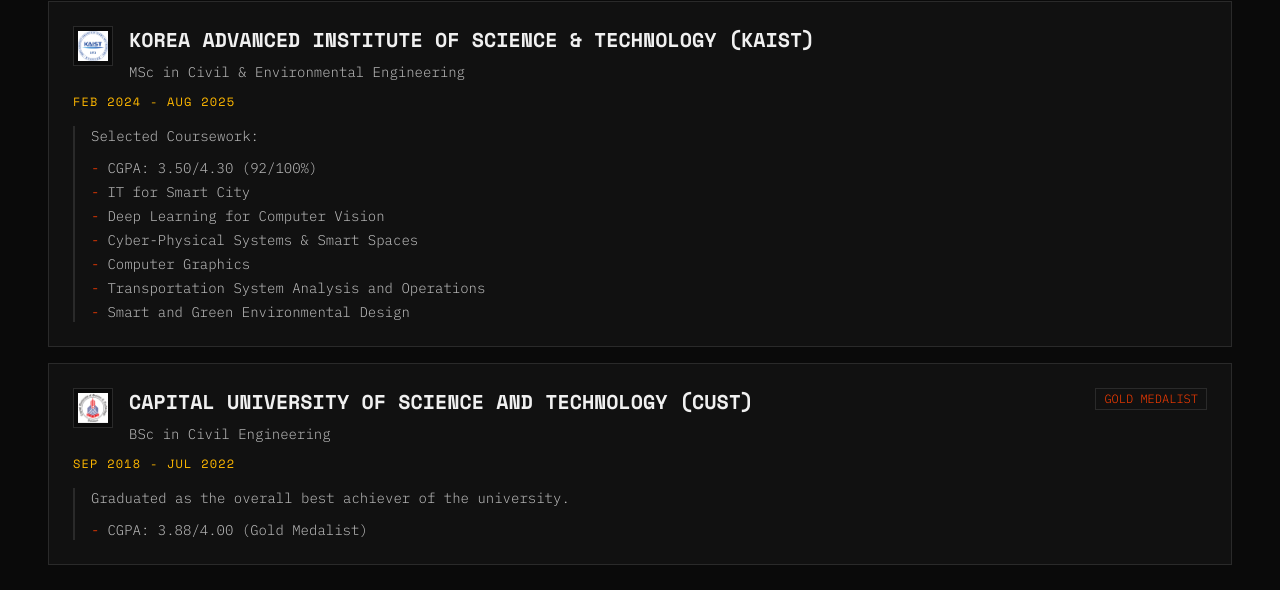
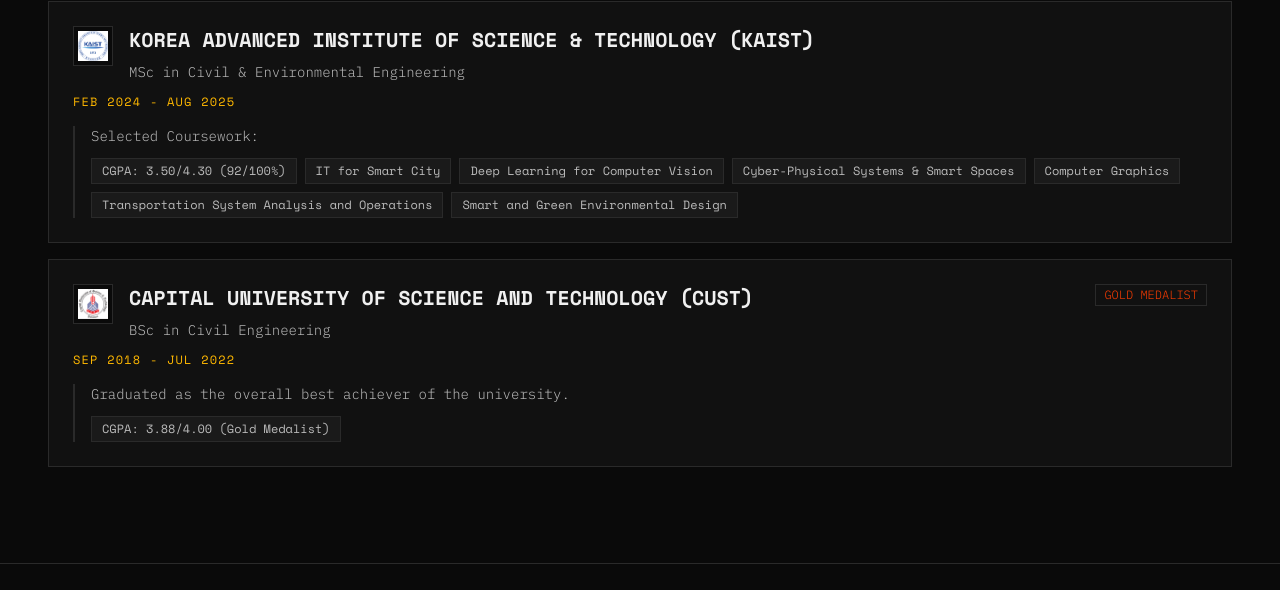
Before and after one commit to adeerkhan/adeerkhan.github.io, a Next.js app: page / in a window 1280 px wide. Shown: the part 2905-3495 px from the top of the page. Built offline with nearby package versions, Linux system fonts and the light colour scheme.

Commit message:
updated educationcard bubbles for the courses

```diff
--- a/components/cards/EducationCard.tsx
+++ b/components/cards/EducationCard.tsx
@@ -68,14 +68,16 @@
         <div className="mt-4 border-l-2 border-terminal-signal pl-4 text-sm text-terminal-soft">
           {desc ? <p>{desc}</p> : null}
           {descBullets?.length ? (
-            <ul className="mt-3 space-y-1">
+            <div className="mt-3 flex flex-wrap gap-2">
               {descBullets.map((bullet) => (
-                <li key={bullet} className="flex gap-2">
-                  <span className="text-terminal-signal">-</span>
-                  <span>{bullet}</span>
-                </li>
+                <span
+                  key={bullet}
+                  className="border border-terminal-border bg-terminal-elevated px-2.5 py-1 font-mono text-xs text-terminal-soft transition-colors duration-200 hover:border-terminal-signal hover:text-terminal-signal"
+                >
+                  {bullet}
+                </span>
               ))}
-            </ul>
+            </div>
           ) : null}
         </div>
       ) : null}
```
